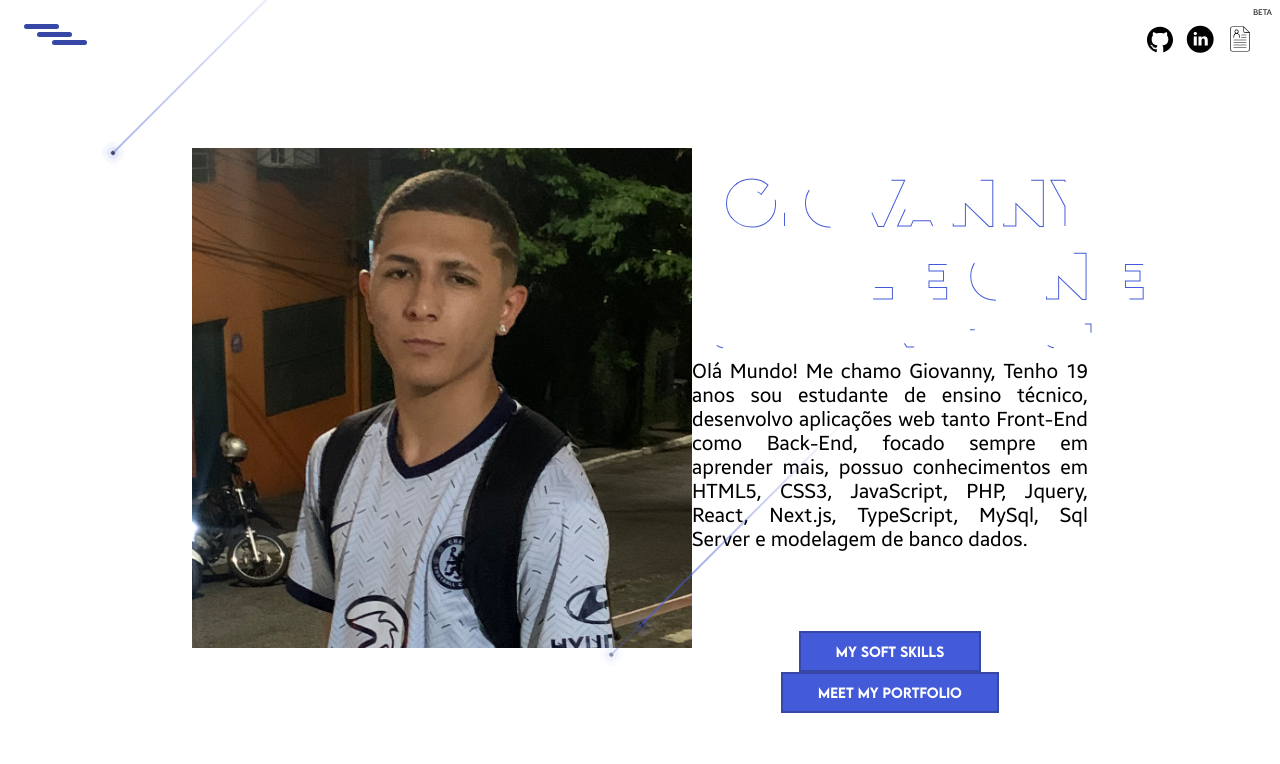
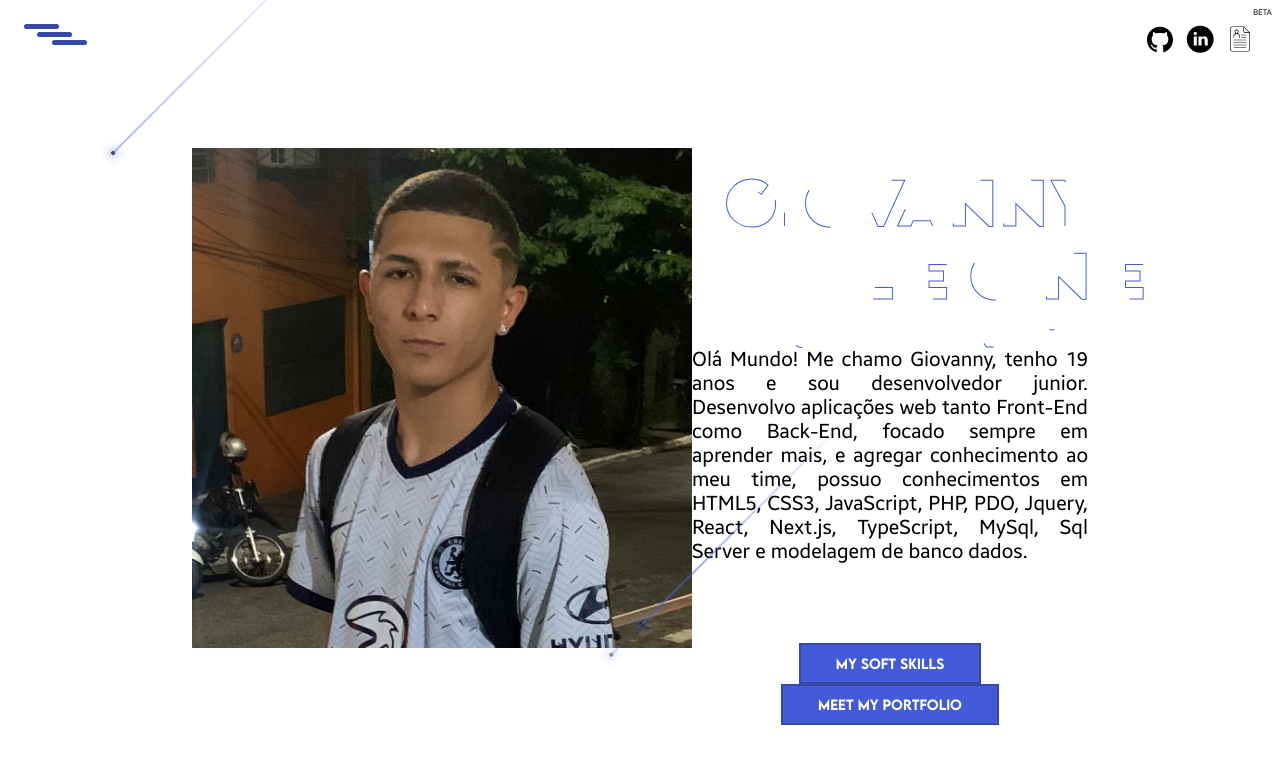
Before and after one commit to GiovannyLeone/GiovannyLeone, a React (Create React App) app: page / in a window 1280 px wide. Shown: the top 764 px of the page. Built offline with nearby package versions, Linux system fonts and the light colour scheme.

Commit message:
Change the text about-me

```diff
--- a/src/components/Profile.tsx
+++ b/src/components/Profile.tsx
@@ -40,12 +40,12 @@ export default function Profile() {
                         <svg viewBox="0 0 1320 300">
                             <text className="xl g" x="17%" y="65%" dy=".35em" text-anchor="middle">Giovanny</text>
                             <text className="xl l" x="25%" y="90%" dy=".35em" text-anchor="middle">Leone</text>
-                            <text className="xl dev" x="18.5%" y="110%" dy=".35em" text-anchor="middle">Full-Stack Dev Junior</text>
+                            <text className="xl dev" x="18.5%" y="110%" dy=".35em" text-anchor="middle">Full-Stack Dev</text>
                         </svg>
                     </figure>
-                    <p className='textAboutMe'>Olá Mundo! Me chamo Giovanny, Tenho 19 anos sou estudante de ensino técnico, desenvolvo aplicações web tanto Front-End
-                        como Back-End, focado sempre em aprender mais, possuo conhecimentos em HTML5, CSS3,
-                        JavaScript, PHP, Jquery, React, Next.js, TypeScript, MySql, Sql Server e modelagem de
+                    <p className='textAboutMe'>Olá Mundo! Me chamo Giovanny, tenho 19 anos e sou desenvolvedor junior. Desenvolvo aplicações web tanto Front-End
+                        como Back-End, focado sempre em aprender mais, e agregar conhecimento ao meu time, possuo conhecimentos em HTML5, CSS3,
+                        JavaScript, PHP, PDO, Jquery, React, Next.js, TypeScript, MySql, Sql Server e modelagem de
                         banco dados.</p>
                     <button id='skills' onClick={()=>{teste()}}>My Soft Skills</button>
                     <button>Meet my Portfolio</button>
```
